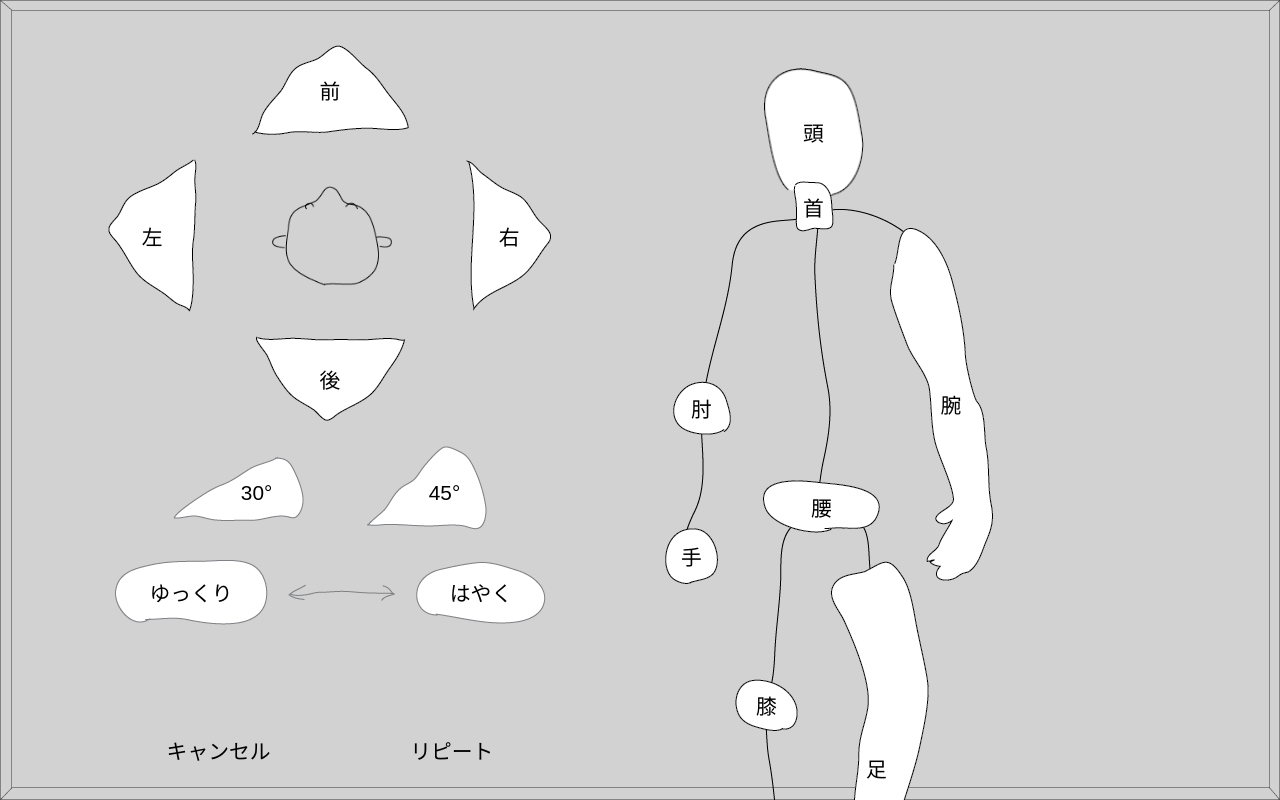
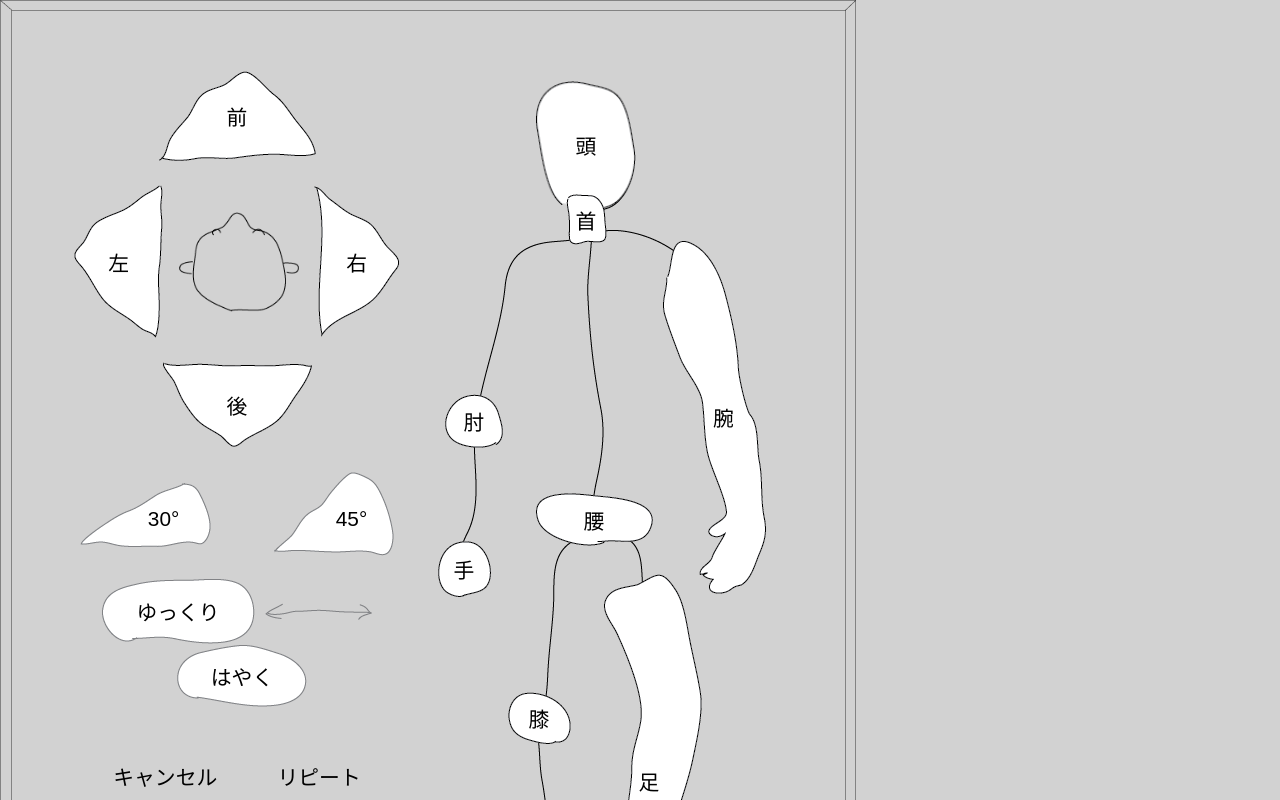
Before and after one commit to specialgee/norimono, a React (Create React App) app: page / in a window 1280 px wide. Shown: the top 800 px of the page. Built offline with nearby package versions, Linux system fonts and the light colour scheme.

Commit message:
updated layout style

```diff
--- a/src/App.css
+++ b/src/App.css
@@ -2,7 +2,7 @@
 
 .App {
   text-align: center;
-  background-color: rgb(240, 240, 240);
+  background-color: rgb(210, 210, 210);
   color: #000;
   font-size: calc(10px + 2vmin);
 }
@@ -13,11 +13,12 @@
   /* flex-direction: column;
   align-items: flex-start;
   justify-content: flex-start; */
-  width: calc(100vw - 40px);;
-  height: calc(100vh - 40px);;
+  width: fit-content;
+  height: fit-content;
   border: 20px solid transparent;
   border-image: url("./assets/img/control-panel-frame.png") 30 round;
   background-color: rgb(210, 210, 210);
+  padding: 1em;
 }
 
 /* .control-panel p {
@@ -40,8 +41,19 @@
 }
 
 .panel-column {
-  flex: 50%;
+  width: auto;
   height: 100%;
+}
+
+.panel-parameters {
+  width: 100%;
+  max-width: 450px;
+}
+
+.panel-body {
+  width: 100%;
+  margin: 0;
+  padding: 0;
 }
 
 button {
@@ -153,7 +165,7 @@ button:focus {
   background-image: url("./assets/img/speed/button-fast.png");
   width: 130px;
   height: 63px;
-  margin-left: 20px;
+  margin-left: 10px;
 }
 
 .speed-arrow {
@@ -161,7 +173,7 @@ button:focus {
   height: 17px;
   align-self: center;
   background-color: transparent;
-  margin-left: 20px;
+  margin-left: 10px;
 }
 
 /* SETTINGS */
@@ -175,17 +187,17 @@ button:focus {
 /* BODY */
 .body {
   width: auto;
-  height: 947px;
-  margin: 0.5em;
-  margin-right: 250px;
+  float: left;
+  margin-left: 1em;
 }
 
 .body .container {
-  width: auto;
+  width: 100%;
+  min-width: 300px;
   height: 100%;
   background-image: url("./assets/img/body/body-skeleton.png");
   background-repeat: no-repeat;
-  background-position: 50% 50%;
+  background-position: 50% 15%;
 }
 
 .body button {
--- a/src/components/ControlPanel.jsx
+++ b/src/components/ControlPanel.jsx
@@ -25,13 +25,13 @@ class ControlPanel extends Component {
     render() {
         return (
             <div className="control-panel">
-                <div className="panel-column">
+                <div className="panel-column panel-parameters">
                     <Direction />
                     <Rotation />
                     <Speed />
                     <Settings />
                 </div>
-                <div className="panel-column">
+                <div className="panel-column panel-body">
                     <Body />
                 </div>
             </div>
```
